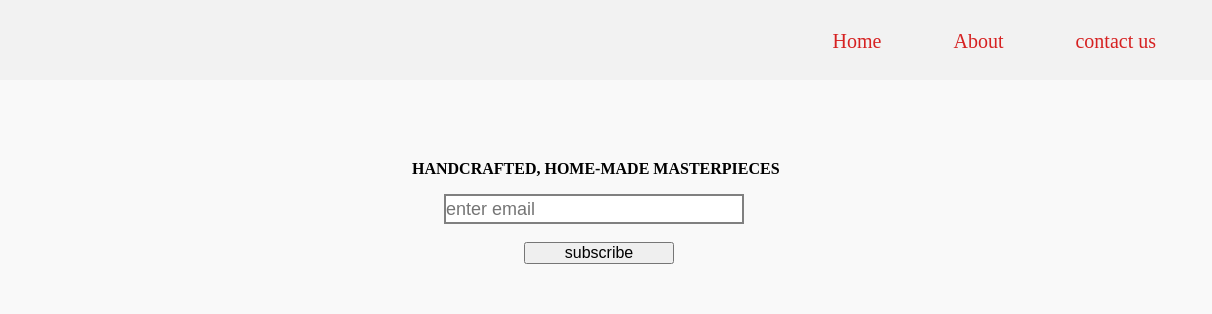
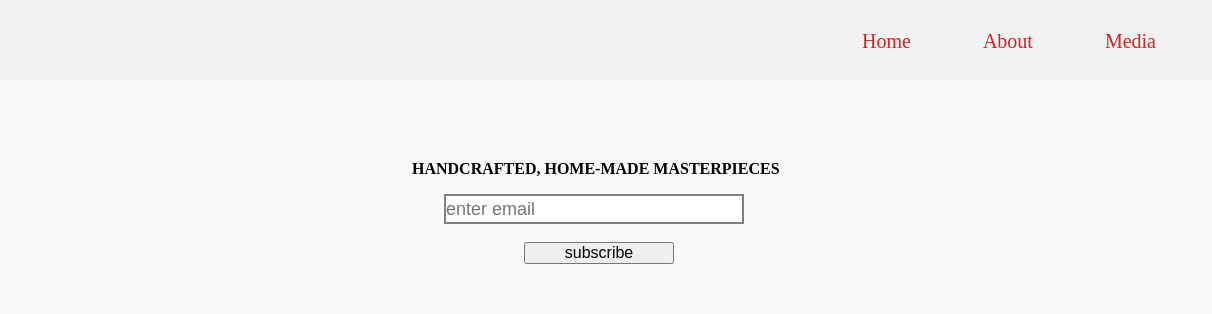
Before and after one commit to Dev-inspired/onyedika-francis-product-page, a plain HTML site: page index.html in a window 1280 px wide. Shown: the top 314 px of the page, 68-1280 px from the left. Drawn offline with Linux system fonts and the light colour scheme.

Commit message:
Merge branch 'master' of https://github.com/Dev-inspired/onyedika-francis-product-page

```diff
--- a/index.html
+++ b/index.html
@@ -10,16 +10,18 @@
     <header id="header">
     <img id="header-img" src="eye.png" alt="">
     <nav id="nav-bar">
-    <a class="nav-link" href="#text-container">Home</a>
-    <a class="nav-link" href="#video">About</a>
-    <a class="nav-link" href="#form">contact us</a>
+    <a class="nav-link" href="#mail">Home</a>
+    <a class="nav-link" href="#text-container">About</a>
+    <a class="nav-link" href="#video-section">Media</a>
     </nav>
     </header>
+    <section id="mail">
     <h2 class="heading">Handcrafted, home-made masterpieces</h2>
     <form action="https://www.freecodecamp.com/email-submit" id="form">
       <input type="email" id="email" placeholder="enter email" name="email"> <br> <br>
       <input type="submit" id="submit" value="subscribe">
     </form>
+  </section>
     <section id="text-container">
       <div id="info">
         <h3>traffic barricade</h3>
```
